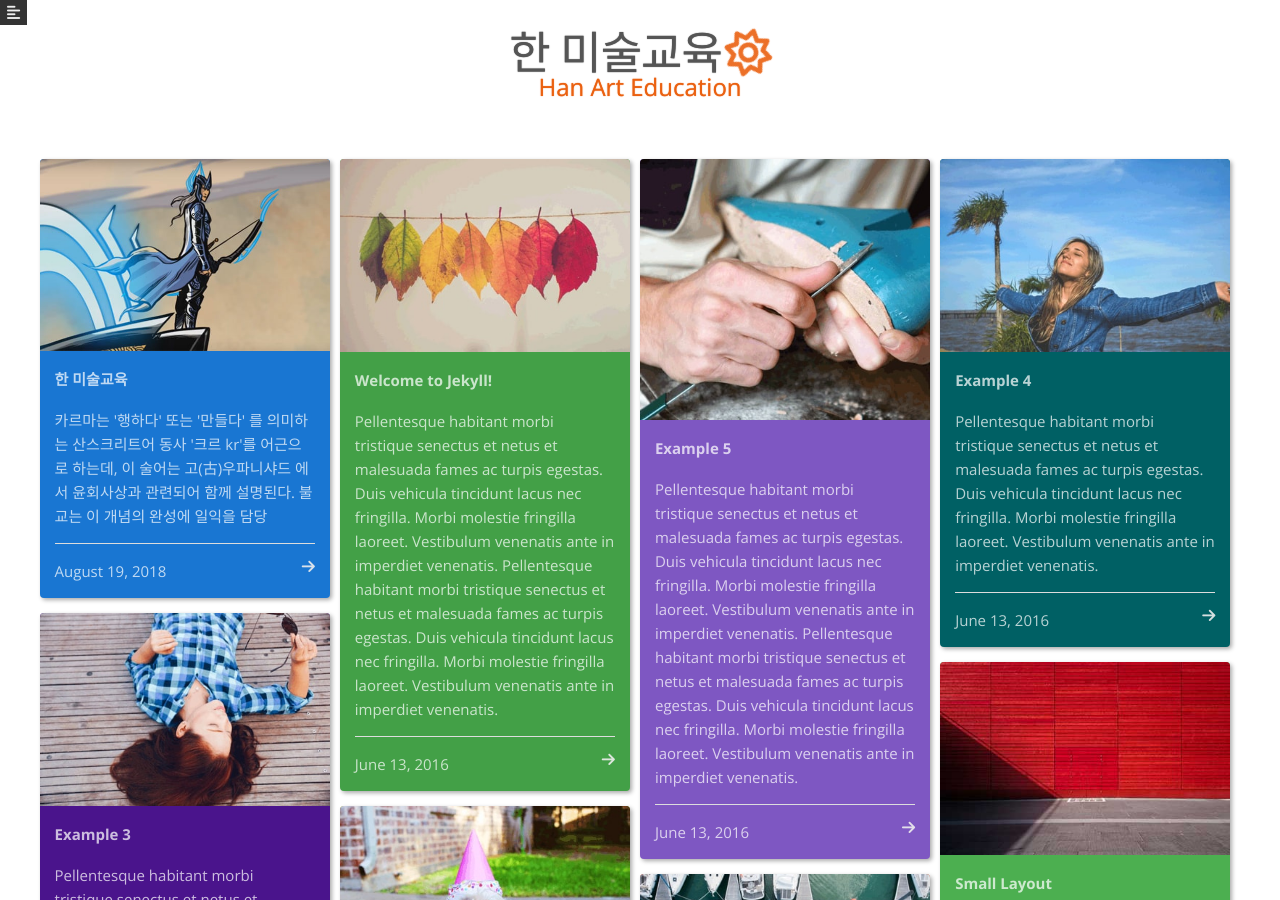
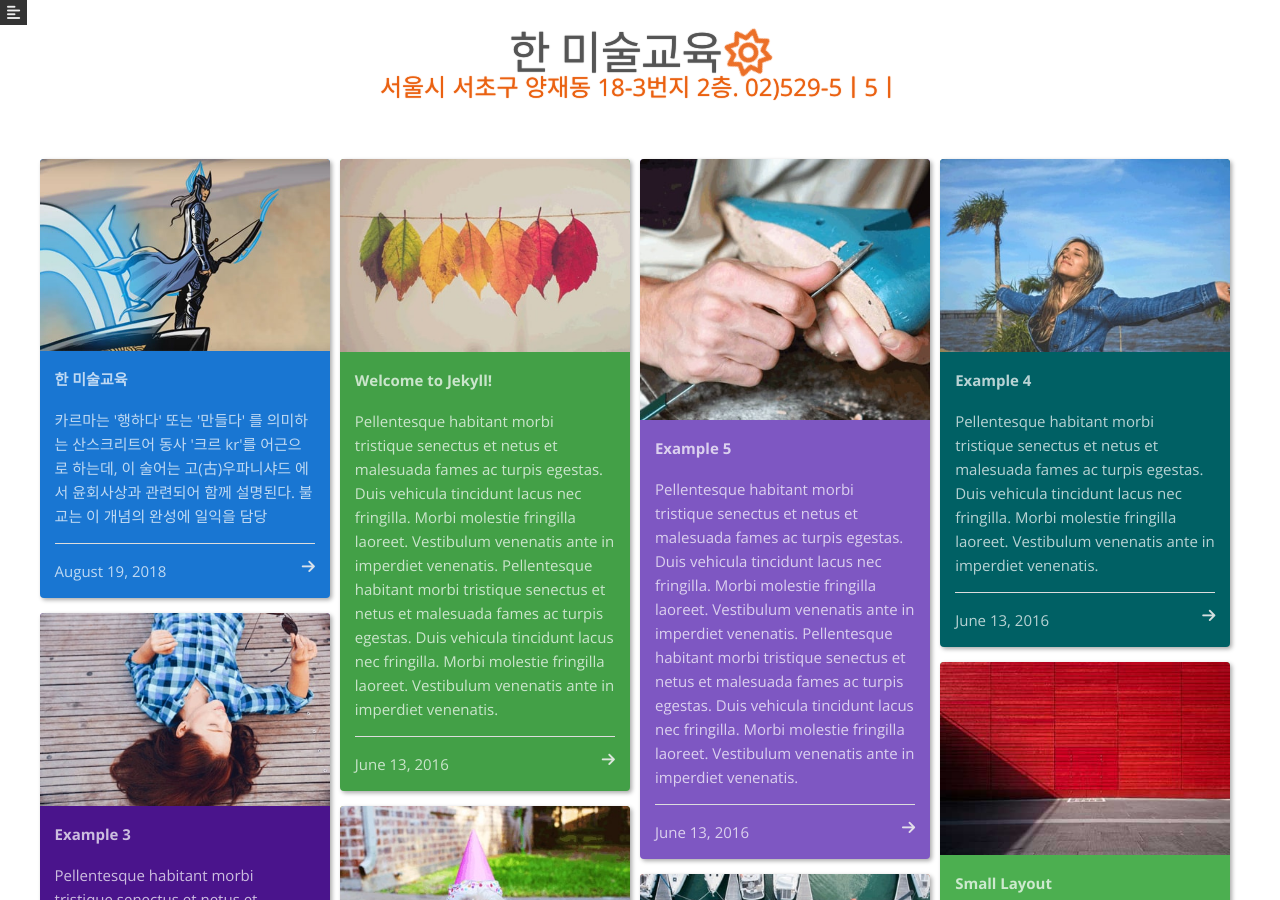
Before and after one commit to han-art/han-art.github.io, a Jekyll site: the page built from index.html, in a window 1280 px wide and 900 px high. Built offline with Jekyll 4.4.1, drawn with Linux system fonts in a browser that asks for light colours; nearby versions of some CDN libraries.

Commit message:
Update default.html

```diff
--- a/_layouts/default.html
+++ b/_layouts/default.html
@@ -15,7 +15,7 @@ layout: compress
 <!-- Use any element to open the sidenav -->
 <span id="slid" onclick="openNav()"><i class="fa fa-align-left" aria-hidden="true"></i></span>
 <a href="{{site.baseurl}}/"><h1 class="header-title">{{site.title}}<i class="fa fa-sun-o" aria-hidden="true"></i> </h1></a>
-<h2 class="header-tagline">Han Art Education</h2>
+<h2 class="header-tagline">서울시 서초구 양재동 18-3번지 2층. 02)529-5ㅣ5ㅣ</h2>
 </header>
 <div id="main">
 
```
